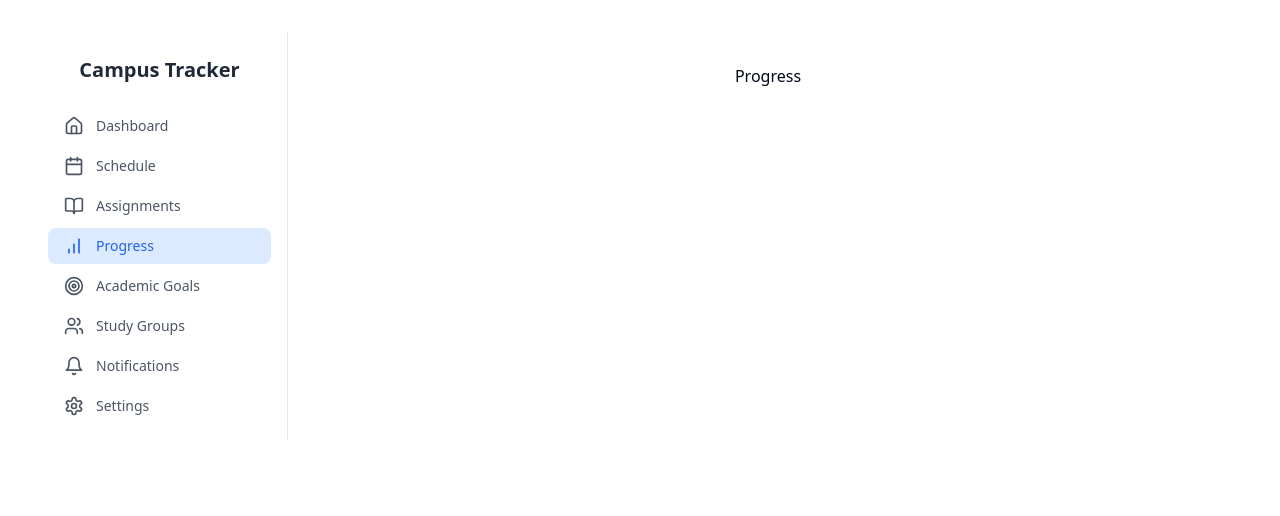
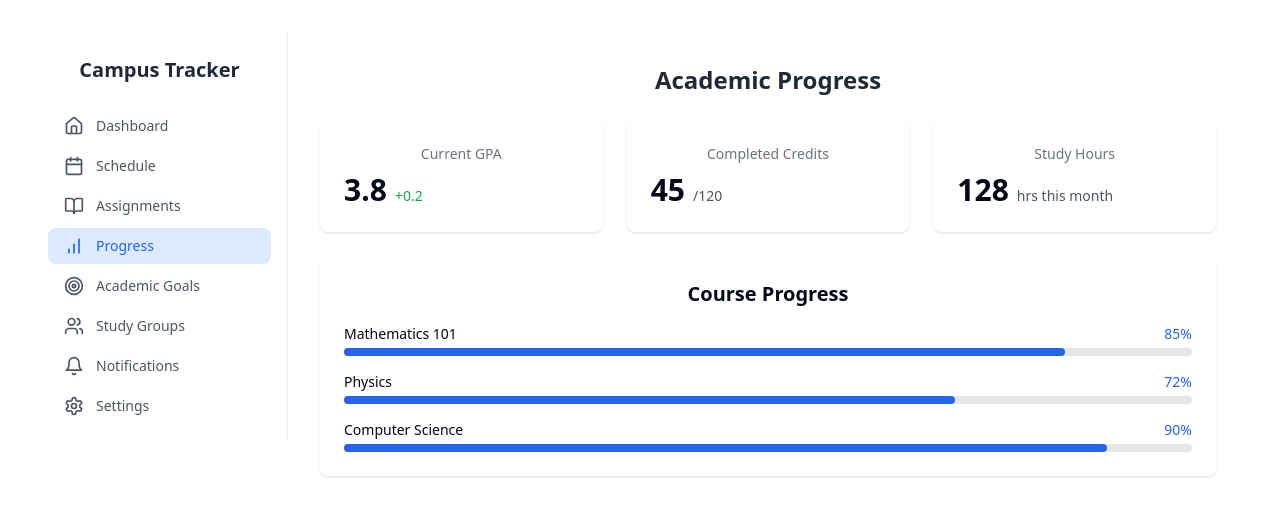
Before and after one commit to waquar003/campusTracker, a React (Vite) app in the folder client/: page /progress in a window 1280 px wide. Shown: the top 516 px of the page. Built offline with nearby package versions, Linux system fonts and the light colour scheme.

Commit message:
Update Progress.tsx

```diff
--- a/client/src/components/Progress.tsx
+++ b/client/src/components/Progress.tsx
@@ -1,7 +1,81 @@
-import React from 'react';
+const Progress = () => {
+  return (
+    <div className="space-y-6">
+      <h1 className="text-2xl font-bold text-gray-800">Academic Progress</h1>
 
-const Progress = () => {
-  return <div>Progress</div>;
+      {/* Overview Cards */}
+      <div className="grid grid-cols-1 md:grid-cols-3 gap-6">
+        <div className="bg-white p-6 rounded-lg shadow">
+          <h3 className="text-gray-500 text-sm">Current GPA</h3>
+          <div className="mt-2 flex items-baseline">
+            <span className="text-3xl font-bold">3.8</span>
+            <span className="text-green-600 text-sm ml-2">+0.2</span>
+          </div>
+        </div>
+
+        <div className="bg-white p-6 rounded-lg shadow">
+          <h3 className="text-gray-500 text-sm">Completed Credits</h3>
+          <div className="mt-2 flex items-baseline">
+            <span className="text-3xl font-bold">45</span>
+            <span className="text-gray-600 text-sm ml-2">/120</span>
+          </div>
+        </div>
+
+        <div className="bg-white p-6 rounded-lg shadow">
+          <h3 className="text-gray-500 text-sm">Study Hours</h3>
+          <div className="mt-2 flex items-baseline">
+            <span className="text-3xl font-bold">128</span>
+            <span className="text-gray-600 text-sm ml-2">hrs this month</span>
+          </div>
+        </div>
+      </div>
+
+      {/* Course Progress */}
+      <div className="bg-white rounded-lg shadow p-6">
+        <h2 className="text-xl font-semibold mb-4">Course Progress</h2>
+        <div className="space-y-4">
+          <div>
+            <div className="flex justify-between mb-1">
+              <span className="text-sm font-medium">Mathematics 101</span>
+              <span className="text-sm font-medium text-blue-600">85%</span>
+            </div>
+            <div className="w-full bg-gray-200 rounded-full h-2">
+              <div
+                className="bg-blue-600 h-2 rounded-full"
+                style={{ width: '85%' }}
+              ></div>
+            </div>
+          </div>
+
+          <div>
+            <div className="flex justify-between mb-1">
+              <span className="text-sm font-medium">Physics</span>
+              <span className="text-sm font-medium text-blue-600">72%</span>
+            </div>
+            <div className="w-full bg-gray-200 rounded-full h-2">
+              <div
+                className="bg-blue-600 h-2 rounded-full"
+                style={{ width: '72%' }}
+              ></div>
+            </div>
+          </div>
+
+          <div>
+            <div className="flex justify-between mb-1">
+              <span className="text-sm font-medium">Computer Science</span>
+              <span className="text-sm font-medium text-blue-600">90%</span>
+            </div>
+            <div className="w-full bg-gray-200 rounded-full h-2">
+              <div
+                className="bg-blue-600 h-2 rounded-full"
+                style={{ width: '90%' }}
+              ></div>
+            </div>
+          </div>
+        </div>
+      </div>
+    </div>
+  );
 };
 
 export default Progress;
```
